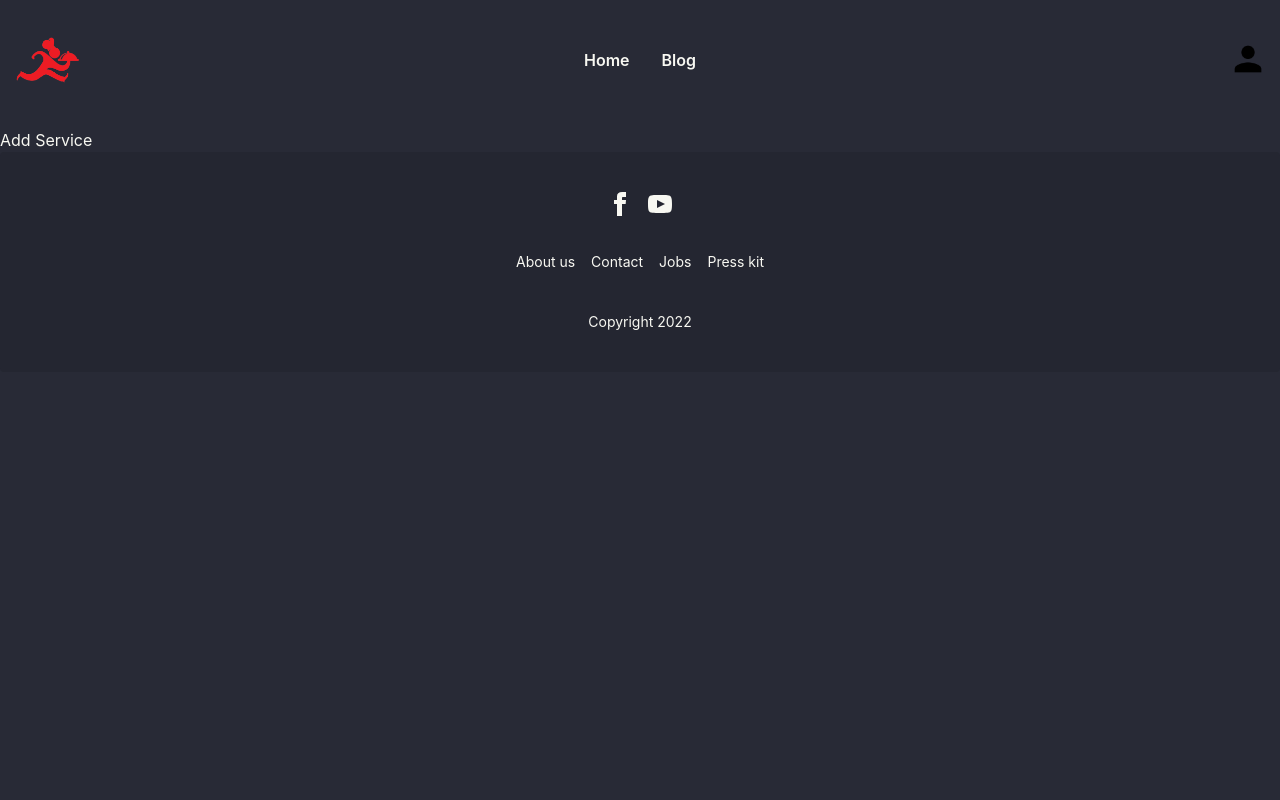
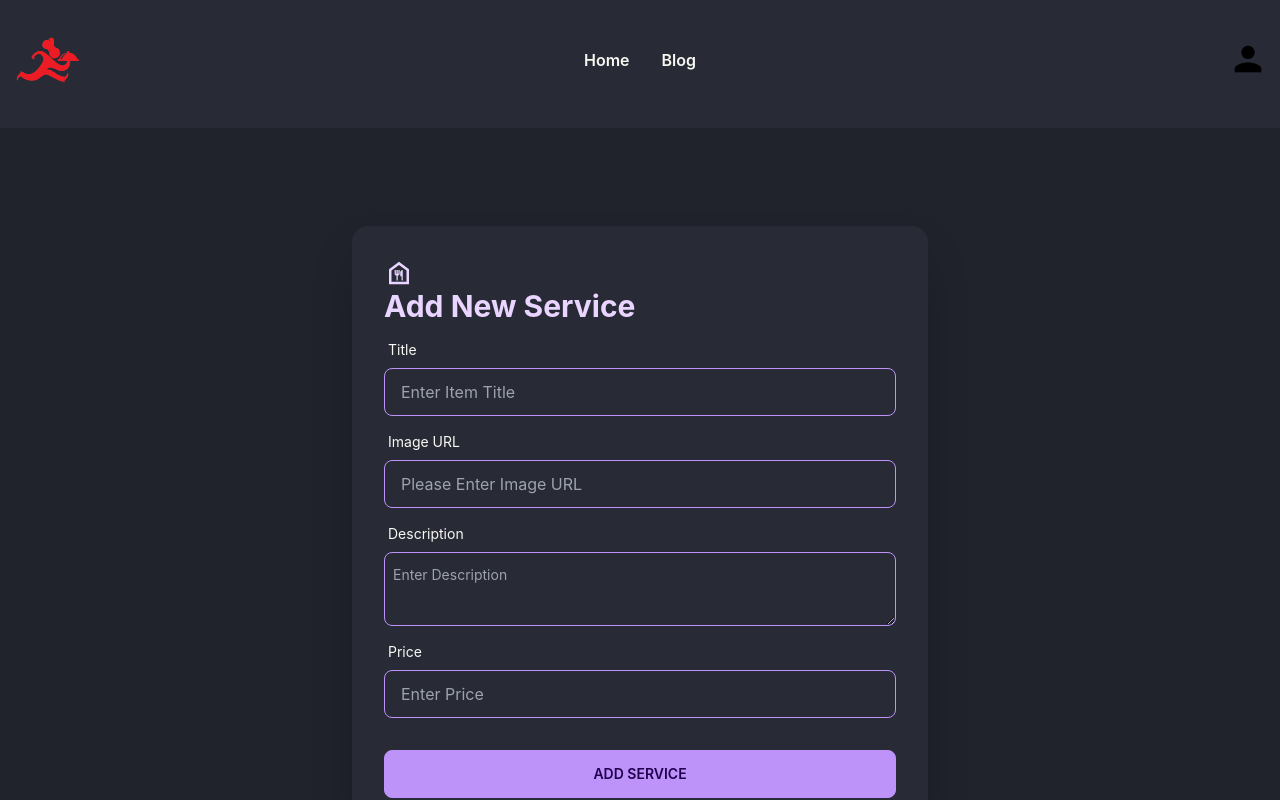
Before and after one commit to MinhajurRahmanCIS/foodie-service-client-side, a React (Create React App) app: page /addNewService in a window 1280 px wide. Shown: the top 800 px of the page. Built offline with nearby package versions, Linux system fonts and the light colour scheme; no server answers.

Commit message:
Add new service done

```diff
--- a/src/Pages/AddNewService/AddNewService.js
+++ b/src/Pages/AddNewService/AddNewService.js
@@ -1,9 +1,81 @@
 import React from 'react';
+import { MdOutlineFoodBank } from 'react-icons/md';
+import { toast, ToastContainer } from 'react-toastify';
+const AddNewService = () => {
 
-const AddNewService = () => {
+    const handelAddService = event => {
+        event.preventDefault();
+        const form = event.target;
+        const title = form.title.value;
+        const img = form.img.value;
+        const description = form.description.value;
+        const price = form.price.value;
+        console.log(title, price , description, img)
+        const service = {
+            title,
+            img,
+            description,
+            price
+        }
+
+        fetch('http://localhost:5000/services', {
+            method: 'POST',
+            headers: {
+                'content-type': 'application/json',
+            },
+            body: JSON.stringify(service)
+        })
+            .then(res => res.json())
+            .then(data => {
+                console.log(data)
+                if (data.acknowledged) {
+                    toast.success("Services Added SuccessFully");
+                    form.reset();
+                }
+            })
+            .catch(er => {
+                console.error(er);
+                toast.error("Some Thing wrong");
+            });
+    }
+
     return (
-        <div>
-            <h2>Add Service</h2>
+        <div className="hero min-h-screen bg-base-300 mb-10">
+            <div className="card flex-shrink-0 w-full max-w-xl shadow-2xl bg-base-100">
+                <form onSubmit={handelAddService}>
+                <div  className="card-body">
+                    <h2 className='text-3xl text-purple-200 font-bold'><MdOutlineFoodBank />Add New Service</h2>
+                    <div className="form-control">
+                        <label className="label">
+                            <span className="label-text">Title</span>
+                        </label>
+                        <input type="text" placeholder="Enter Item Title" className="input input-bordered input-secondary" name='title' required />
+                    </div>
+                    <div className="form-control">
+                        <label className="label">
+                            <span className="label-text">Image URL</span>
+                        </label>
+                        <input type="text" placeholder="Please Enter Image URL" className="input input-bordered input-secondary" name='img' required />
+                    </div>
+                    <div className="form-control">
+                        <label className="label">
+                            <span className="label-text">Description</span>
+                        </label>
+                        <textarea className="textarea textarea-secondary p-2" type="text" placeholder="Enter Description" name='description' required></textarea>
+                    </div>
+                    <div className="form-control">
+                        <label className="label">
+                            <span className="label-text">Price</span>
+                        </label>
+                        <input type="number" placeholder="Enter Price" className="input input-bordered input-secondary" name='price' required />
+                    </div>
+                    <div className="form-control mt-6">
+                        <button className="btn btn-secondary">Add Service</button>
+                        <ToastContainer/>
+                    </div>
+                </div>
+                </form>
+            </div>
         </div>
     );
 };
--- a/src/Pages/Reviews/Review.js
+++ b/src/Pages/Reviews/Review.js
@@ -3,7 +3,7 @@ import React, { useEffect, useState } from 'react';
 import { ImCross } from "react-icons/im";
 import { Link } from 'react-router-dom';
 
-const Review = ({ review, handleDelete, handleStatusUpdate }) => {
+const Review = ({ review, handleDelete}) => {
     const { _id, checkoutName, customer, price, checkout, msg } = review;
     const [reviewService, setReviewService] = useState({})
     console.log(reviewService)
--- a/src/Pages/Reviews/Reviews.js
+++ b/src/Pages/Reviews/Reviews.js
@@ -3,34 +3,20 @@ import { AuthContext } from '../../context/AuthProvider/AuthProvider';
 import Review from './Review';
 
 const Reviews = () => {
-    const { user, logOut } = useContext(AuthContext);
-    const [reviews, setReviews] = useState([])
+    const { user } = useContext(AuthContext);
+    const [reviews, setReviews] = useState([]);
 
     useEffect(() => {
-        fetch(`http://localhost:5000/reviews?email=${user?.email}`, {
-            headers: {
-                // authorization: `Bearer ${localStorage.getItem('genius-token')}`
-            }
-        })
-            .then(res => {
-                if (res.status === 401 || res.status === 403) {
-                    return logOut();
-                }
-                return res.json();
-            })
-            .then(data => {
-                setReviews(data);
-            })
-    }, [user?.email, logOut])
+        fetch(`http://localhost:5000/reviews?email=${user?.email}`)
+            .then(res => res.json())
+            .then(data => setReviews(data))
+    }, [user?.email])
 
     const handleDelete = id => {
         const proceed = window.confirm('Are you sure, you want to cancel this order');
         if (proceed) {
             fetch(`http://localhost:5000/reviews/${id}`, {
                 method: 'DELETE',
-                headers: {
-                    authorization: `Bearer ${localStorage.getItem('genius-token')}`
-                }
             })
                 .then(res => res.json())
                 .then(data => {
@@ -43,31 +29,17 @@ const Reviews = () => {
         }
     }
 
-    const handleStatusUpdate = id => {
-        fetch(`http://localhost:5000/reviews/${id}`, {
-            method: 'PATCH',
-            headers: {
-                'content-type': 'application/json',
-                authorization: `Bearer ${localStorage.getItem('genius-token')}`
-            },
-            body: JSON.stringify({ status: 'Approved' })
-        })
-            .then(res => res.json())
-            .then(data => {
-                console.log(data);
-                if (data.modifiedCount > 0) {
-                    const remaining = reviews.filter(odr => odr._id !== id);
-                    const approving = reviews.find(odr => odr._id === id);
-                    approving.status = 'Approved'
-
-                    const newReviews = [approving, ...remaining];
-                    setReviews(newReviews);
-                }
-            })
-    }
     return (
         <div className='mb-8'>
-            <h2 className="text-5xl mb-4">Total Reviews {reviews.length} </h2>
+            {
+                reviews.length === 0 ?
+                    <>
+                        <h1 className='text-3xl text-purple-500 my-5'>No Reviews</h1>
+                    </>
+                    :
+                    <>
+                        <h2 className="text-5xl mb-4">Total Reviews {reviews.length} </h2></>
+            }
             <div className="overflow-x-auto w-full">
                 <table className="table w-full">
                     <thead>
@@ -85,28 +57,17 @@ const Reviews = () => {
                     </thead>
                     <tbody>
                         {
-                            reviews.length === 0 ?
-                            <>
-                            <h2 className='text-3xl text-purple-500 mt-5'>No Reviews</h2>
-                            </>
-                            :
-                            <>
-                             {
                             reviews.map(review => <Review
                                 key={review._id}
                                 review={review}
-                                handleDelete={handleDelete}
-                                handleStatusUpdate={handleStatusUpdate}>
+                                handleDelete={handleDelete}>
 
                             </Review>)
-                        }
-
-                            </>
                         }
                     </tbody>
                 </table>
             </div>
-        </div>
+        </div >
     );
 };
 
```
